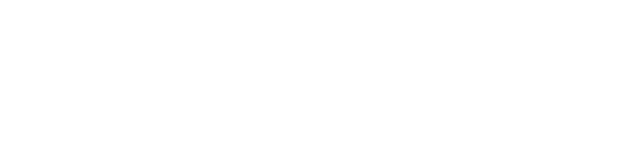
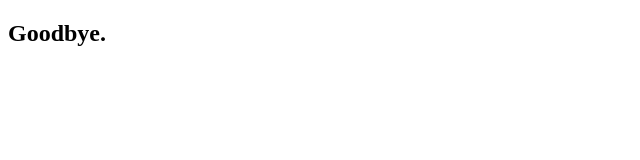
Before and after one commit to KeysGilbert/First-Project, a plain HTML site: page index.html in a window 1280 px wide. Shown: the whole page, without its empty margins (0-640 px from the left). Drawn offline with Linux system fonts and the light colour scheme.

Commit message:
added h2

```diff
--- a/index.html
+++ b/index.html
@@ -7,6 +7,6 @@
 </head>
 <body>
     <script src="index.js"></script>
-
+    <h2>Goodbye.</h2>
 </body>
 </html>
```
